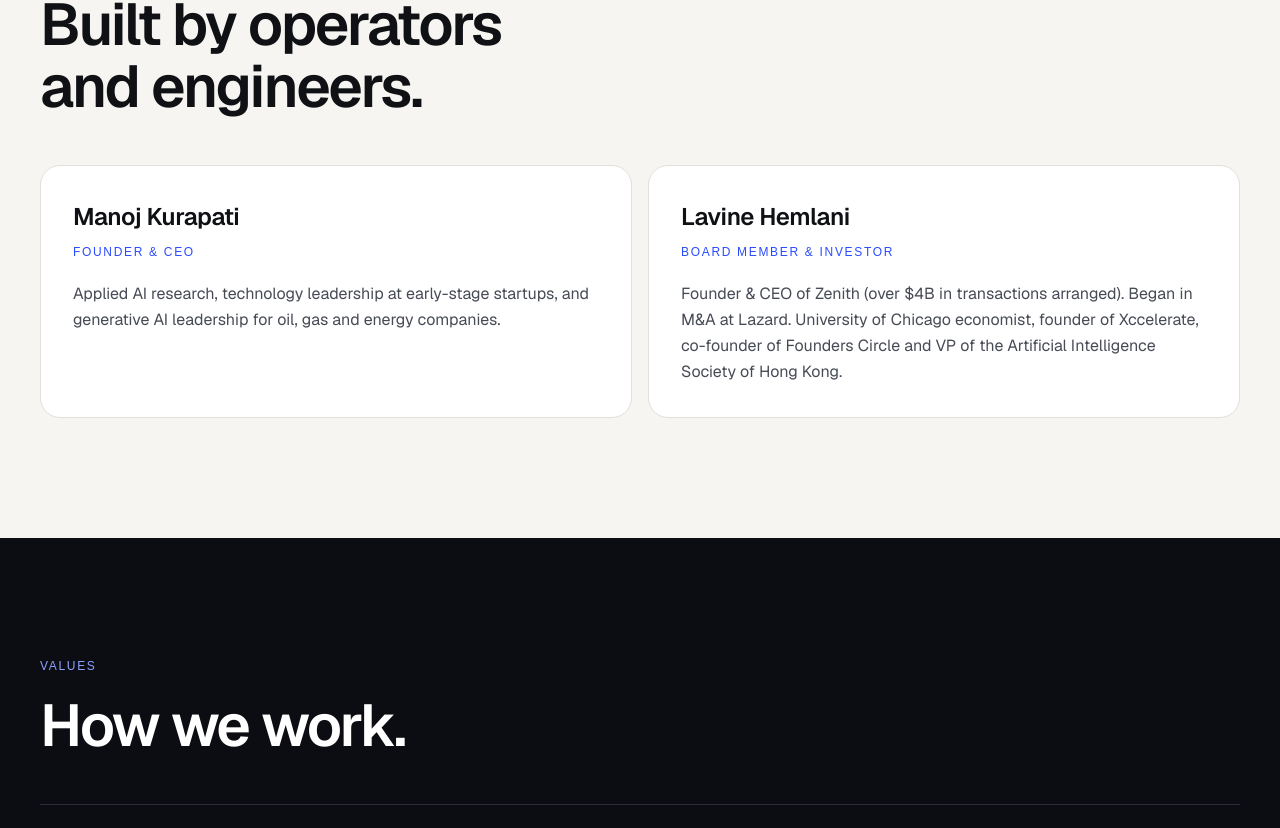
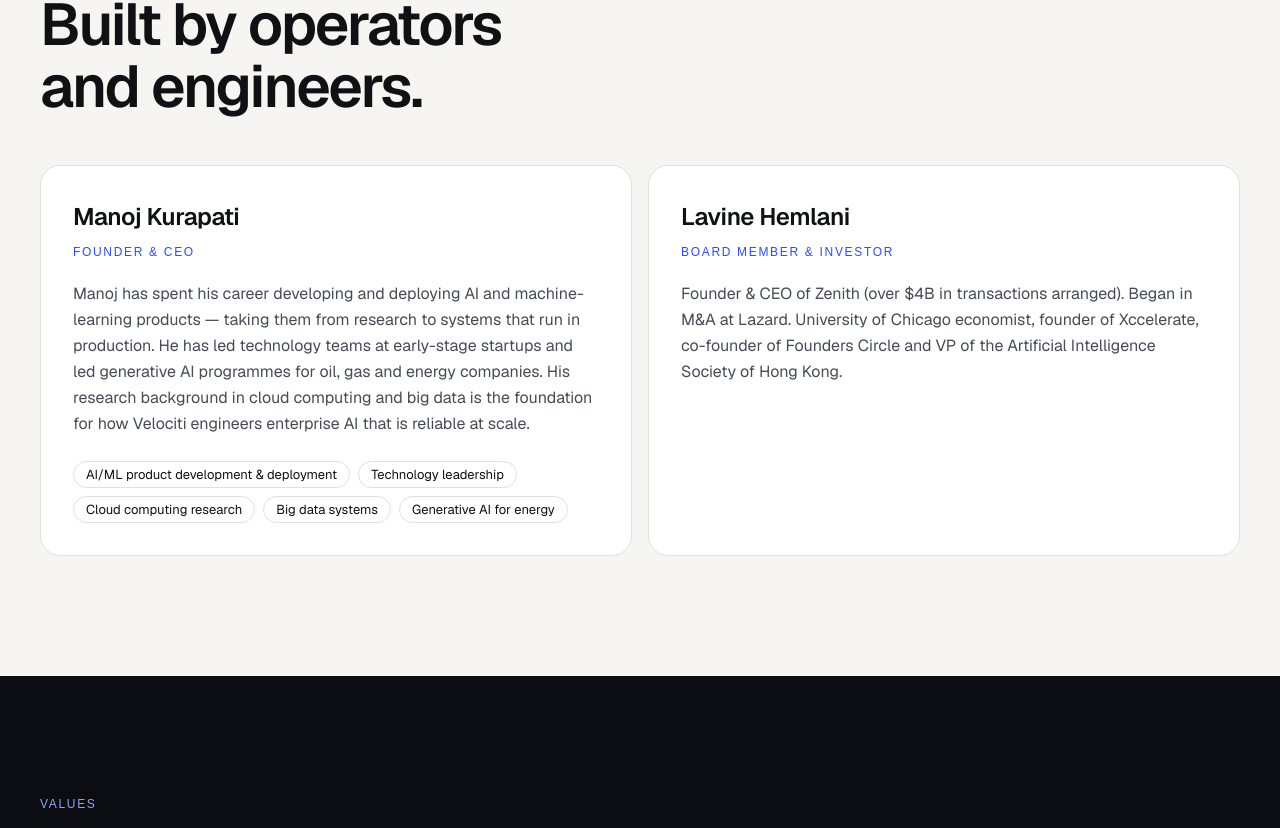
Before and after one commit to ManojKurapati/Velociti.club, a Next.js app: page /about in a window 1280 px wide. Shown: the part 1452-2280 px from the top of the page. Built offline with nearby package versions, Linux system fonts and the light colour scheme; no server answers; a web font is replaced by a local one.

Commit message:
Expand Manoj's founder bio: AI/ML products, technology leadership, cloud and big data research
Co-Authored-By: Claude Opus 5.5 <noreply@anthropic.com>
Claude-Session: https://claude.ai/code/session_01L4diCjzxvbZT5xkvFpLBnu

```diff
--- a/app/about/page.tsx
+++ b/app/about/page.tsx
@@ -50,6 +50,15 @@ export default function AboutPage() {
                 <h3 className="text-[24px] font-semibold tracking-[-0.02em]">{p.name}</h3>
                 <p className="t-mono mt-2 text-cobalt">{p.role}</p>
                 <p className="mt-5 text-[16px] leading-relaxed">{p.bio}</p>
+                {"highlights" in p && p.highlights && (
+                  <ul className="mt-6 flex flex-wrap gap-2" aria-label={`${p.name}'s expertise`}>
+                    {p.highlights.map((h) => (
+                      <li key={h} className="rounded-full border border-line px-3 py-1.5 text-[13px] leading-none text-ink">
+                        {h}
+                      </li>
+                    ))}
+                  </ul>
+                )}
               </div>
             </li>
           ))}
--- a/content/about.ts
+++ b/content/about.ts
@@ -25,7 +25,8 @@ export const aboutPage = {
       {
         name: "Manoj Kurapati",
         role: "Founder & CEO",
-        bio: "Applied AI research, technology leadership at early-stage startups, and generative AI leadership for oil, gas and energy companies.",
+        bio: "Manoj has spent his career developing and deploying AI and machine-learning products — taking them from research to systems that run in production. He has led technology teams at early-stage startups and led generative AI programmes for oil, gas and energy companies. His research background in cloud computing and big data is the foundation for how Velociti engineers enterprise AI that is reliable at scale.",
+        highlights: ["AI/ML product development & deployment", "Technology leadership", "Cloud computing research", "Big data systems", "Generative AI for energy"],
         photo: "[Founder photo — from a real Velociti photo shoot]",
       },
       {
--- a/lib/chat/build-index.ts
+++ b/lib/chat/build-index.ts
@@ -157,7 +157,7 @@ export function buildChatIndex(): ChatEntry[] {
     id: "about",
     title: "About Velociti",
     url: "/about",
-    keywords: ["about", "founder", "founders", "ceo", "leadership", "team", "board", "manoj", "lavine", "history", "values"],
+    keywords: ["about", "founder", "founders", "ceo", "leadership", "team", "board", "manoj", "lavine", "history", "values", "experience", "background", "cloud", "data"],
     answer: `${a.hero.lead} Leadership: ${a.leadership.people.map((p) => `${p.name}, ${p.role}`).join("; ")}. Values: ${a.values.items.map((v) => v.title).join(" ")}`,
     text: [...a.leadership.people.map((p) => p.bio), ...a.values.items.map((v) => v.body)].join(" "),
   });
```
